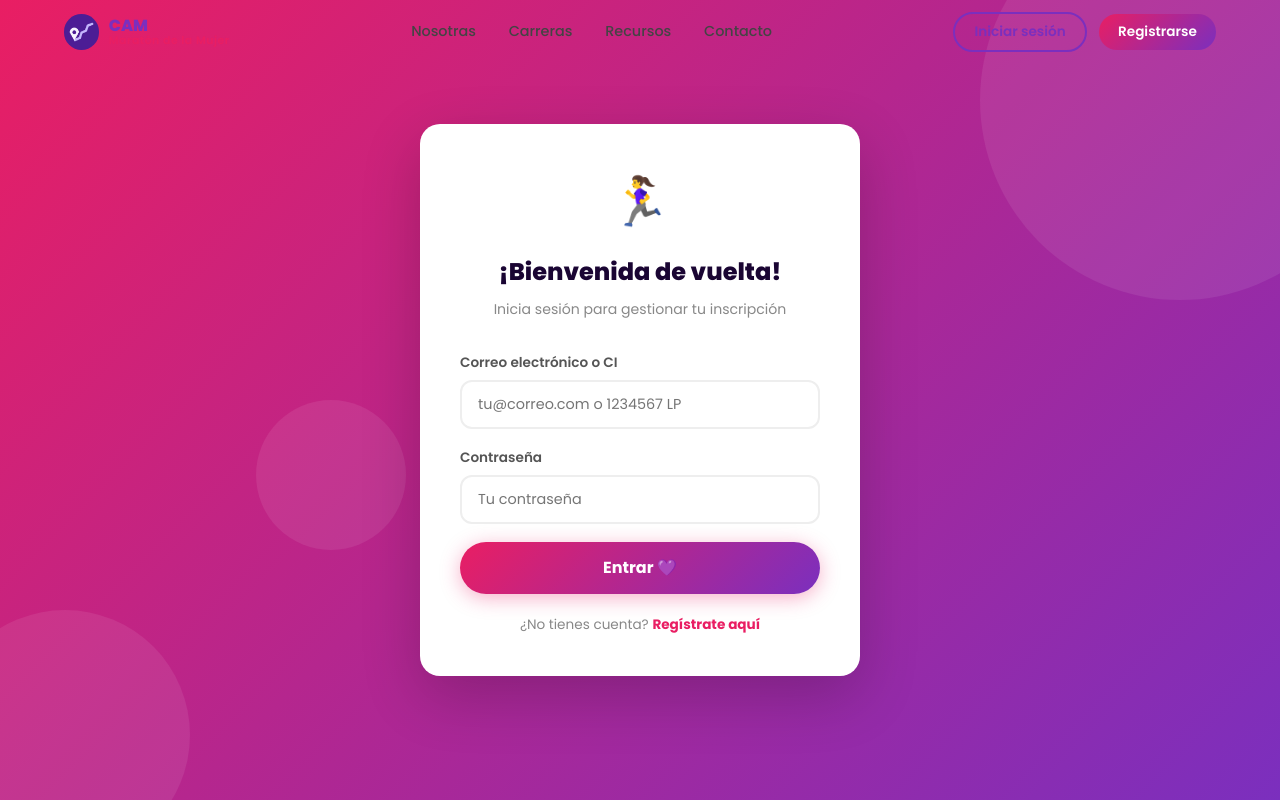
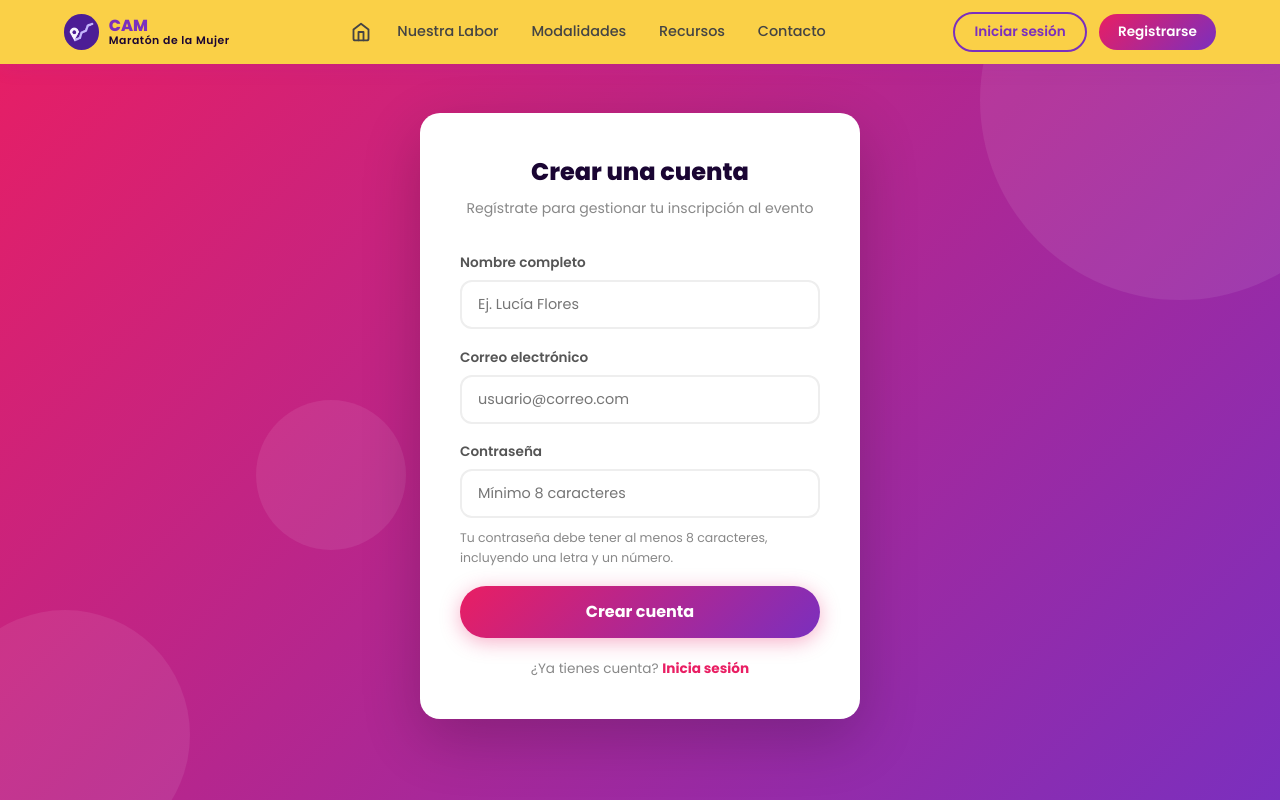
Before and after one commit to alvaro-tc/runner-web, a React (Vite) app: page / in a window 1280 px wide. Both pictures are taken after a click on the button "Registrarse". Built offline with nearby package versions, Linux system fonts and the light colour scheme; no server answers.

Commit message:
Refactorización de UI, humanización de textos y corrección de navegación en el Header

```diff
--- a/src/App.jsx
+++ b/src/App.jsx
@@ -25,13 +25,27 @@ export default function App() {
   }
 
   function irAcceso() {
-    setSeccion('acceso')
+    setSeccion('auth')
     setVista('login')
+  }
+
+  // Intercepta las órdenes del Header para enrutar correctamente
+  function manejarNavegacion(nuevaSeccion) {
+    if (nuevaSeccion === 'acceso') {
+      setSeccion('auth')
+      setVista('login')
+    } else if (nuevaSeccion === 'registro') {
+      setSeccion('auth')
+      setVista('register')
+    } else {
+      setSeccion(nuevaSeccion)
+    }
   }
 
   function renderContent() {
     if (!sesion) {
-      if (seccion === 'acceso') {
+      // Ahora escucha la sección unificada 'auth'
+      if (seccion === 'auth' || seccion === 'acceso') {
         return (
           <main>
             {vista === 'login' ? (
@@ -69,7 +83,7 @@ export default function App() {
         sesion={sesion}
         onLogout={cerrarSesion}
         seccion={seccion}
-        onSeccionChange={setSeccion}
+        onSeccionChange={manejarNavegacion}
       />
       {renderContent()}
     </div>
--- a/src/Header.jsx
+++ b/src/Header.jsx
@@ -1,38 +1,74 @@
-import { useState, useEffect } from 'react'
+import { useState } from 'react'
 import { esStaff, etiquetaRol } from './roles'
 
 export default function Header({ sesion, onLogout, onSeccionChange }) {
-  const [scrolled, setScrolled] = useState(false)
   const [menuOpen, setMenuOpen] = useState(false)
 
-  useEffect(() => {
-    function onScroll() { setScrolled(window.scrollY > 20) }
-    window.addEventListener('scroll', onScroll)
-    return () => window.removeEventListener('scroll', onScroll)
-  }, [])
+  function irInicio() {
+    onSeccionChange?.('inicio')
+    setMenuOpen(false)
+    window.scrollTo({ top: 0, behavior: 'smooth' })
+  }
 
   function irAcceso() {
     onSeccionChange?.('acceso')
     setMenuOpen(false)
   }
 
+  function irRegistro() {
+    onSeccionChange?.('registro')
+    setMenuOpen(false)
+  }
+
+  // Esta función hace la magia de devolverte al inicio y scrollear a la sección correcta
+  function handleNavClick(e, id) {
+    e.preventDefault()
+
+    // 1. Le decimos a App.jsx que cargue la vista principal ('inicio')
+    onSeccionChange?.('inicio')
+    setMenuOpen(false)
+
+    // 2. Esperamos un instante a que React dibuje la página y hacemos el scroll
+    setTimeout(() => {
+      const element = document.getElementById(id)
+      if (element) {
+        element.scrollIntoView({ behavior: 'smooth' })
+      }
+    }, 100) // 100ms es suficiente para que React cargue los componentes
+  }
+
   return (
-    <header className={`topbar${scrolled ? ' topbar-scrolled' : ''}`} id="top">
+    // Aplicamos el color de fondo personalizado que pediste
+    <header className="topbar topbar-scrolled" id="top" style={{ backgroundColor: '#FAD047' }}>
       <div className="topbar-inner container">
-        <a className="brand" href="#top" onClick={e => { e.preventDefault(); onSeccionChange?.('inicio') }}>
+
+        <a className="brand" href="#top" onClick={e => { e.preventDefault(); irInicio() }}>
+          {/* Quitamos el filtro blanco para que el logo se vea original sobre el fondo crema */}
           <img className="brand-icon" src="/logo.png" alt="CAM" />
           <div className="brand-text">
-            <strong>CAM</strong>
-            <span>Maratón de la Mujer</span>
+            <strong style={{ color: 'var(--purple)' }}>CAM</strong>
+            <span style={{ color: 'var(--dark)' }}>Maratón de la Mujer</span>
           </div>
         </a>
 
         {!sesion && (
           <nav className={`topbar-nav${menuOpen ? ' nav-open' : ''}`}>
-            <a href="#nosotras" onClick={() => setMenuOpen(false)}>Nosotras</a>
-            <a href="#carreras" onClick={() => setMenuOpen(false)}>Carreras</a>
-            <a href="#recursos" onClick={() => setMenuOpen(false)}>Recursos</a>
-            <a href="#contacto" onClick={() => setMenuOpen(false)}>Contacto</a>
+            {/* La casita ahora es parte del menú, alineada y con el mismo estilo */}
+            <a
+              href="#top"
+              onClick={(e) => handleNavClick(e, 'top')}
+              title="Volver al inicio"
+              style={{ display: 'flex', alignItems: 'center', padding: '0.45rem 0.5rem' }}
+            >
+              <svg width="20" height="20" viewBox="0 0 24 24" fill="none" stroke="currentColor" strokeWidth="2.2" strokeLinecap="round" strokeLinejoin="round">
+                <path d="M3 9l9-7 9 7v11a2 2 0 0 1-2 2H5a2 2 0 0 1-2-2z"></path>
+                <polyline points="9 22 9 12 15 12 15 22"></polyline>
+              </svg>
+            </a>
+            <a href="#nosotras" onClick={(e) => handleNavClick(e, 'nosotras')}>Nuestra Labor</a>
+            <a href="#carreras" onClick={(e) => handleNavClick(e, 'carreras')}>Modalidades</a>
+            <a href="#recursos" onClick={(e) => handleNavClick(e, 'recursos')}>Recursos</a>
+            <a href="#contacto" onClick={(e) => handleNavClick(e, 'contacto')}>Contacto</a>
           </nav>
         )}
 
@@ -42,13 +78,14 @@ export default function Header({ sesion, onLogout, onSeccionChange }) {
               <span className={`role-badge ${esStaff(sesion.user.role) ? 'badge-admin' : 'badge-runner'}`}>
                 {etiquetaRol(sesion.user.role)}
               </span>
-              <span className="user-name">{sesion.user.name}</span>
-              <button className="btn-ghost-sm" onClick={onLogout}>Salir</button>
+              <span className="user-name" style={{ color: 'var(--dark)' }}>{sesion.user.name}</span>
+              <button className="btn-ghost-sm" onClick={onLogout} style={{ color: 'var(--dark)', borderColor: 'var(--gray)' }}>Salir</button>
             </>
           ) : (
             <>
+              {/* Botones vuelven a usar los estilos base para que contrasten bien */}
               <button className="btn-outline-sm" onClick={irAcceso}>Iniciar sesión</button>
-              <button className="btn-primary-sm" onClick={irAcceso}>Registrarse</button>
+              <button className="btn-primary-sm" onClick={irRegistro}>Registrarse</button>
             </>
           )}
         </div>
@@ -59,7 +96,10 @@ export default function Header({ sesion, onLogout, onSeccionChange }) {
             onClick={() => setMenuOpen(o => !o)}
             aria-label="Menú"
           >
-            <span /><span /><span />
+            {/* Rayas oscuras para el menú de celular */}
+            <span style={{ backgroundColor: 'var(--dark)' }} />
+            <span style={{ backgroundColor: 'var(--dark)' }} />
+            <span style={{ backgroundColor: 'var(--dark)' }} />
           </button>
         )}
       </div>
--- a/src/Login.jsx
+++ b/src/Login.jsx
@@ -2,8 +2,8 @@ import { useState } from 'react'
 import { login } from './api'
 
 export default function Login({ onLogin, onGoToRegister }) {
-  // La API entra por email o por CI con un unico campo, asi que el formulario
-  // pide "identificador" y no email: un `type="email"` impedia escribir una CI.
+  // La API entra por email o por CI con un unico campo.
+  // Mantenemos la lógica intacta para no romper el backend.
   const [identifier, setIdentifier] = useState('')
   const [password, setPassword] = useState('')
   const [estado, setEstado] = useState({ cargando: false })
@@ -27,12 +27,14 @@ export default function Login({ onLogin, onGoToRegister }) {
         <div className="auth-circle auth-circle-2" />
         <div className="auth-circle auth-circle-3" />
       </div>
+
       <div className="auth-card">
         <div className="auth-card-header">
-          <div className="auth-logo">🏃‍♀️</div>
-          <h2>¡Bienvenida de vuelta!</h2>
+          {/* Se eliminó el emoji gigante y se usó un copy más formal */}
+          <h2>Acceso a tu cuenta</h2>
           <p>Inicia sesión para gestionar tu inscripción</p>
         </div>
+
         <form onSubmit={onSubmit} className="auth-form">
           <label>
             Correo electrónico o CI
@@ -41,10 +43,11 @@ export default function Login({ onLogin, onGoToRegister }) {
               required
               value={identifier}
               autoComplete="username"
-              placeholder="tu@correo.com o 1234567 LP"
+              placeholder="ej. usuario@correo.com o 1234567"
               onChange={e => setIdentifier(e.target.value)}
             />
           </label>
+
           <label>
             Contraseña
             <input
@@ -52,17 +55,21 @@ export default function Login({ onLogin, onGoToRegister }) {
               required
               value={password}
               autoComplete="current-password"
-              placeholder="Tu contraseña"
+              placeholder="Ingresa tu contraseña"
               onChange={e => setPassword(e.target.value)}
             />
           </label>
+
           {estado.error && <p className="auth-error">{estado.error}</p>}
+
+          {/* Se limpió el texto del botón de estados de carga y emojis */}
           <button type="submit" className="btn-primary auth-submit" disabled={estado.cargando}>
-            {estado.cargando ? 'Entrando…' : 'Entrar 💜'}
+            {estado.cargando ? 'Iniciando sesión...' : 'Iniciar sesión'}
           </button>
         </form>
+
         <p className="auth-switch">
-          ¿No tienes cuenta?{' '}
+          ¿No tienes una cuenta?{' '}
           <a href="#" onClick={e => { e.preventDefault(); onGoToRegister?.() }}>
             Regístrate aquí
           </a>
--- a/src/Register.jsx
+++ b/src/Register.jsx
@@ -20,18 +20,20 @@ export default function Register({ onRegister, onGoToLogin }) {
   }
 
   return (
-    <div className="auth-page">
+    // Se agregó paddingTop y un padding general para evitar que el Header fijo lo tape
+    <div className="auth-page" style={{ paddingTop: '80px', paddingBottom: '3rem' }}>
       <div className="auth-deco">
         <div className="auth-circle auth-circle-1" />
         <div className="auth-circle auth-circle-2" />
         <div className="auth-circle auth-circle-3" />
       </div>
       <div className="auth-card">
+
         <div className="auth-card-header">
-          <div className="auth-logo">💜</div>
-          <h2>Únete a la comunidad</h2>
-          <p>Crea tu cuenta y sé parte de la Maratón de la Mujer</p>
+          <h2>Crear una cuenta</h2>
+          <p>Regístrate para gestionar tu inscripción al evento</p>
         </div>
+
         <form onSubmit={onSubmit} className="auth-form">
           <label>
             Nombre completo
@@ -40,7 +42,7 @@ export default function Register({ onRegister, onGoToLogin }) {
               required
               value={name}
               autoComplete="name"
-              placeholder="Tu nombre completo"
+              placeholder="Ej. Lucía Flores"
               onChange={e => setName(e.target.value)}
             />
           </label>
@@ -51,7 +53,7 @@ export default function Register({ onRegister, onGoToLogin }) {
               required
               value={email}
               autoComplete="username"
-              placeholder="tu@correo.com"
+              placeholder="usuario@correo.com"
               onChange={e => setEmail(e.target.value)}
             />
           </label>
@@ -67,12 +69,15 @@ export default function Register({ onRegister, onGoToLogin }) {
               onChange={e => setPassword(e.target.value)}
             />
           </label>
-          <p className="auth-hint">Mínimo 8 caracteres, con al menos una letra y un número.</p>
+          <p className="auth-hint">Tu contraseña debe tener al menos 8 caracteres, incluyendo una letra y un número.</p>
+
           {estado.error && <p className="auth-error">{estado.error}</p>}
+
           <button type="submit" className="btn-primary auth-submit" disabled={estado.cargando}>
-            {estado.cargando ? 'Creando cuenta…' : 'Crear cuenta 🏃‍♀️'}
+            {estado.cargando ? 'Creando cuenta...' : 'Crear cuenta'}
           </button>
         </form>
+
         <p className="auth-switch">
           ¿Ya tienes cuenta?{' '}
           <a href="#" onClick={e => { e.preventDefault(); onGoToLogin?.() }}>
--- a/src/components/AboutUs.jsx
+++ b/src/components/AboutUs.jsx
@@ -1,8 +1,8 @@
 const VALORES = [
-  { icon: '💜', title: 'Solidaridad', text: 'Nos apoyamos mutuamente en cada paso del camino.' },
-  { icon: '🏃‍♀️', title: 'Salud', text: 'Promovemos el bienestar físico y emocional de la mujer.' },
-  { icon: '⚡', title: 'Empoderamiento', text: 'Cada carrera es un acto de fuerza y transformación.' },
-  { icon: '🤝', title: 'Comunidad', text: 'Juntas somos más fuertes. Ninguna mujer corre sola.' },
+  { icon: '01', title: 'Solidaridad', text: 'Construimos una red de apoyo mutuo para cada participante y beneficiaria.' },
+  { icon: '02', title: 'Salud Integral', text: 'Promovemos el bienestar físico, psicológico y emocional de la mujer.' },
+  { icon: '03', title: 'Autonomía', text: 'Fomentamos la confianza y el desarrollo personal a través del deporte.' },
+  { icon: '04', title: 'Comunidad', text: 'Creamos espacios seguros y de contención donde nadie corre sola.' },
 ]
 
 export default function AboutUs() {
@@ -11,30 +11,30 @@ export default function AboutUs() {
       <div className="container">
         <div className="about-grid">
           <div className="about-text">
-            <span className="section-eyebrow">Quiénes somos</span>
+            <span className="section-eyebrow">Nuestra Labor</span>
             <h2 className="section-title">El Centro de Apoyo<br />a la Mujer</h2>
             <p className="about-desc">
-              El <strong>CAM</strong> es un espacio de acompañamiento, orientación legal y apoyo emocional
-              para mujeres que han vivido situaciones de violencia. Nuestra Maratón de la Mujer es
-              nuestra actividad de recaudación de fondos para seguir brindando estos servicios
+              El <strong>CAM</strong> es un espacio de acompañamiento, orientación legal y apoyo psicológico
+              para mujeres en situación de vulnerabilidad. La Maratón de la Mujer es
+              nuestro principal evento de recaudación para sostener y expandir estos servicios
               <strong> de forma gratuita</strong>.
             </p>
             <p className="about-desc">
-              Al inscribirte y correr, no solo cuidas tu salud: contribuís directamente a que más
-              mujeres tengan acceso a nuestros servicios. <strong>Cada paso cuenta.</strong>
+              Al inscribirte, no solo participas en un evento deportivo, sino que financias directamente
+              el acceso a asistencia profesional para quienes más lo necesitan.
             </p>
             <div className="about-badge">
-              <span>🎯</span>
+              <span style={{ fontSize: '1.4rem', fontWeight: '800', color: 'var(--pink)' }}>+</span>
               <div>
-                <strong>100% de los fondos</strong>
-                <span>van al programa de acompañamiento del CAM</span>
+                <strong>100% de los fondos recaudados</strong>
+                <span>Se destinan a los programas de intervención del CAM</span>
               </div>
             </div>
           </div>
           <div className="values-grid">
             {VALORES.map(v => (
               <article key={v.title} className="value-card">
-                <div className="value-icon">{v.icon}</div>
+                <div className="value-icon" style={{ fontWeight: '800', color: 'var(--pink-light)', fontSize: '1.5rem' }}>{v.icon}</div>
                 <h3>{v.title}</h3>
                 <p>{v.text}</p>
               </article>
--- a/src/components/Contact.jsx
+++ b/src/components/Contact.jsx
@@ -20,45 +20,48 @@ export default function Contact() {
           <div className="contact-info">
             <span className="section-eyebrow">Contacto</span>
             <h2 className="section-title">¿Tienes dudas?<br />Escríbenos</h2>
-            <p>Estamos para apoyarte en cada paso. Si tienes preguntas sobre las carreras, la inscripción o el CAM, no dudes en escribirnos.</p>
+            <p>Estamos para apoyarte. Si tienes consultas sobre las inscripciones, la entrega de kits o los programas del CAM, nuestro equipo está listo para orientarte.</p>
             <div className="contact-items">
               <div className="contact-item">
-                <span>📧</span><span>contacto@cam-maraton.org</span>
+                <span style={{ fontWeight: 700, color: 'var(--purple)' }}>Email:</span>
+                <span>contacto@cam-maraton.org</span>
               </div>
               <div className="contact-item">
-                <span>📞</span><span>Línea de ayuda disponible todos los días</span>
+                <span style={{ fontWeight: 700, color: 'var(--purple)' }}>Tel:</span>
+                <span>Línea de atención de 08:00 a 18:00 hrs.</span>
               </div>
               <div className="contact-item">
-                <span>📍</span><span>Centro de Apoyo a la Mujer - CAM</span>
+                <span style={{ fontWeight: 700, color: 'var(--purple)' }}>Sede:</span>
+                <span>Oficinas del Centro de Apoyo a la Mujer (CAM)</span>
               </div>
             </div>
           </div>
           <div className="contact-form-wrap">
             {enviado ? (
               <div className="contact-success">
-                <div className="success-icon">💜</div>
+                <div className="success-icon" style={{ color: 'var(--purple)', fontSize: '3.5rem' }}>✓</div>
                 <h3>¡Mensaje recibido!</h3>
-                <p>Gracias por escribirnos. Te responderemos pronto.</p>
+                <p>Gracias por contactarnos. Nuestro equipo te responderá a la brevedad posible.</p>
                 <button className="btn-secondary" onClick={() => { setEnviado(false); setForm({ nombre: '', email: '', mensaje: '' }) }}>
-                  Enviar otro mensaje
+                  Enviar otra consulta
                 </button>
               </div>
             ) : (
               <form className="contact-form" onSubmit={handleSubmit}>
                 <label>
                   Nombre completo
-                  <input type="text" name="nombre" required value={form.nombre} onChange={handleChange} placeholder="Tu nombre" />
+                  <input type="text" name="nombre" required value={form.nombre} onChange={handleChange} placeholder="Ej. Ana Rodríguez" />
                 </label>
                 <label>
                   Correo electrónico
-                  <input type="email" name="email" required value={form.email} onChange={handleChange} placeholder="tu@correo.com" />
+                  <input type="email" name="email" required value={form.email} onChange={handleChange} placeholder="usuario@correo.com" />
                 </label>
                 <label>
                   Mensaje
                   <textarea name="mensaje" required rows={4} value={form.mensaje} onChange={handleChange} placeholder="¿En qué podemos ayudarte?" />
                 </label>
                 <button type="submit" className="btn-primary">
-                  Enviar mensaje 💜
+                  Enviar mensaje
                 </button>
               </form>
             )}
--- a/src/components/Footer.jsx
+++ b/src/components/Footer.jsx
@@ -10,41 +10,49 @@ export default function Footer({ onAcceso }) {
         <div className="container">
           <div className="footer-grid">
             <div className="footer-brand">
-              <div className="footer-logo">🏃‍♀️ <strong>CAM · Maratón de la Mujer</strong></div>
-              <p>Juntas corremos más lejos ❤️</p>
-              <p className="footer-mision">Una actividad solidaria del Centro de Apoyo a la Mujer para seguir brindando acompañamiento gratuito a quienes más lo necesitan.</p>
+              <div className="footer-logo">
+                <strong>CAM · Maratón de la Mujer</strong>
+              </div>
+              <p>Corremos con propósito.</p>
+              <p className="footer-mision">Un evento solidario del Centro de Apoyo a la Mujer destinado a financiar servicios de acompañamiento integral y gratuito.</p>
               <div className="footer-social">
-                <a href="#" aria-label="Instagram" className="social-btn">📸</a>
-                <a href="#" aria-label="Facebook" className="social-btn">👥</a>
-                <a href="#" aria-label="YouTube" className="social-btn">▶️</a>
+                <a href="#" aria-label="Instagram" className="social-btn">
+                  <svg width="18" height="18" viewBox="0 0 24 24" fill="none" stroke="currentColor" strokeWidth="2" strokeLinecap="round" strokeLinejoin="round"><rect x="2" y="2" width="20" height="20" rx="5" ry="5"></rect><path d="M16 11.37A4 4 0 1 1 12.63 8 4 4 0 0 1 16 11.37z"></path><line x1="17.5" y1="6.5" x2="17.51" y2="6.5"></line></svg>
+                </a>
+                <a href="#" aria-label="Facebook" className="social-btn">
+                  <svg width="18" height="18" viewBox="0 0 24 24" fill="none" stroke="currentColor" strokeWidth="2" strokeLinecap="round" strokeLinejoin="round"><path d="M18 2h-3a5 5 0 0 0-5 5v3H7v4h3v8h4v-8h3l1-4h-4V7a1 1 0 0 1 1-1h3z"></path></svg>
+                </a>
+                <a href="#" aria-label="YouTube" className="social-btn">
+                  <svg width="18" height="18" viewBox="0 0 24 24" fill="none" stroke="currentColor" strokeWidth="2" strokeLinecap="round" strokeLinejoin="round"><path d="M22.54 6.42a2.78 2.78 0 0 0-1.94-2C18.88 4 12 4 12 4s-6.88 0-8.6.46a2.78 2.78 0 0 0-1.94 2A29 29 0 0 0 1 11.75a29 29 0 0 0 .46 5.33 2.78 2.78 0 0 0 1.94 2c1.72.46 8.6.46 8.6.46s6.88 0 8.6-.46a2.78 2.78 0 0 0 1.94-2 29 29 0 0 0 .46-5.33 29 29 0 0 0-.46-5.33z"></path><polygon points="9.75 15.02 15.5 11.75 9.75 8.48 9.75 15.02"></polygon></svg>
+                </a>
               </div>
             </div>
             <div className="footer-links">
               <h4>Navegación</h4>
               <ul>
                 <li><a href="#top">Inicio</a></li>
-                <li><a href="#nosotras">Nosotras</a></li>
-                <li><a href="#carreras">Carreras</a></li>
+                <li><a href="#nosotras">Nuestra Labor</a></li>
+                <li><a href="#carreras">Modalidades</a></li>
                 <li><a href="#recursos">Recursos</a></li>
                 <li><a href="#contacto">Contacto</a></li>
               </ul>
             </div>
             <div className="footer-links">
-              <h4>Carreras</h4>
+              <h4>Categorías</h4>
               <ul>
                 <li><a href="#carreras">5K · Carrera Solidaria</a></li>
-                <li><a href="#carreras">10K · Carrera del Empoderamiento</a></li>
+                <li><a href="#carreras">10K · Carrera Competitiva</a></li>
               </ul>
-              <h4 style={{ marginTop: '1.5rem' }}>Acceso</h4>
+              <h4 style={{ marginTop: '1.5rem' }}>Portal Web</h4>
               <ul>
                 <li><button className="footer-link-btn" onClick={() => onAcceso?.()}>Iniciar sesión</button></li>
-                <li><button className="footer-link-btn" onClick={() => onAcceso?.()}>Registrarse</button></li>
+                <li><button className="footer-link-btn" onClick={() => onAcceso?.()}>Crear cuenta</button></li>
               </ul>
             </div>
           </div>
           <div className="footer-bottom">
-            <span>© 2025 Centro de Apoyo a la Mujer · CAM</span>
-            <span>Hecho con amor para todas las mujeres 💜</span>
+            <span>© 2026 Centro de Apoyo a la Mujer (CAM). Todos los derechos reservados.</span>
+            <span>Desarrollado para el apoyo integral de la mujer.</span>
           </div>
         </div>
       </div>
--- a/src/components/Races.jsx
+++ b/src/components/Races.jsx
@@ -6,20 +6,18 @@ const CARRERAS = [
     nivel: 'Principiante',
     nivelColor: 'nivel-verde',
     fecha: 'Fecha por confirmar',
-    descripcion: 'Perfecta para quienes se inician en el running. Un recorrido accesible para todas las mujeres, sin importar su condición física.',
+    descripcion: 'Un recorrido participativo y accesible. Ideal para quienes se inician en el running o prefieren caminar.',
     incluye: ['Número de dorsal', 'Medalla finisher', 'Hidratación en ruta'],
-    emoji: '🏅',
   },
   {
     id: '10k',
     distancia: '10K',
-    nombre: 'Carrera del Empoderamiento',
+    nombre: 'Carrera Competitiva',
     nivel: 'Intermedia',
     nivelColor: 'nivel-rosa',
     fecha: 'Fecha por confirmar',
-    descripcion: 'Un desafío que pone a prueba tu resistencia y determinación. Para mujeres que ya tienen experiencia en carreras.',
+    descripcion: 'Desafío cronometrado para poner a prueba tu resistencia. Orientado a corredoras con experiencia previa.',
     incluye: ['Número de dorsal', 'Medalla finisher', 'Camiseta oficial', 'Hidratación en ruta'],
-    emoji: '🏆',
   },
 ]
 
@@ -29,15 +27,14 @@ export default function Races({ onAcceso }) {
       <div className="races-bg" />
       <div className="container">
         <div className="section-header">
-          <span className="section-eyebrow">Nuestras carreras</span>
+          <span className="section-eyebrow">Modalidades</span>
           <h2 className="section-title">Elige tu distancia</h2>
-          <p className="section-subtitle">Todas las distancias son para mujeres de todas las edades y niveles. ¡Lo importante es participar!</p>
+          <p className="section-subtitle">Opciones adaptadas a diferentes niveles de preparación física. Tu participación es lo que realmente importa.</p>
         </div>
         <div className="races-grid">
           {CARRERAS.map(c => (
             <article key={c.id} className="race-card">
               <div className="race-card-top">
-                <span className="race-emoji">{c.emoji}</span>
                 <div className="race-dist">{c.distancia}</div>
                 <span className={`nivel-badge ${c.nivelColor}`}>{c.nivel}</span>
               </div>
@@ -49,9 +46,9 @@ export default function Races({ onAcceso }) {
                     <li key={item}><span>✓</span> {item}</li>
                   ))}
                 </ul>
-                <div className="race-fecha">📅 {c.fecha}</div>
+                <div className="race-fecha">{c.fecha}</div>
                 <button className="btn-primary race-btn" onClick={() => onAcceso?.()}>
-                  Inscribirse →
+                  Inscribirse
                 </button>
               </div>
             </article>
```
Also changed, not shown: src/components/Hero.jsx (+6 -7 lines), src/components/Resources.jsx (+11 -11 lines), src/components/Testimonials.jsx (+6 -6 lines).
